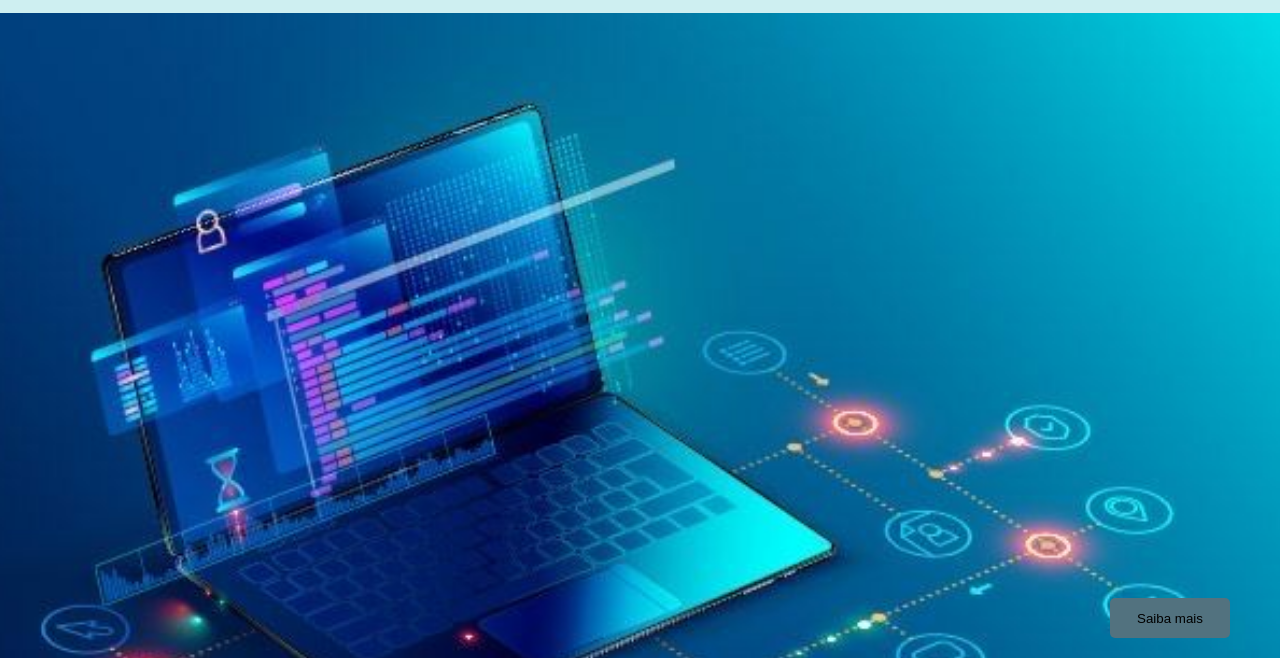
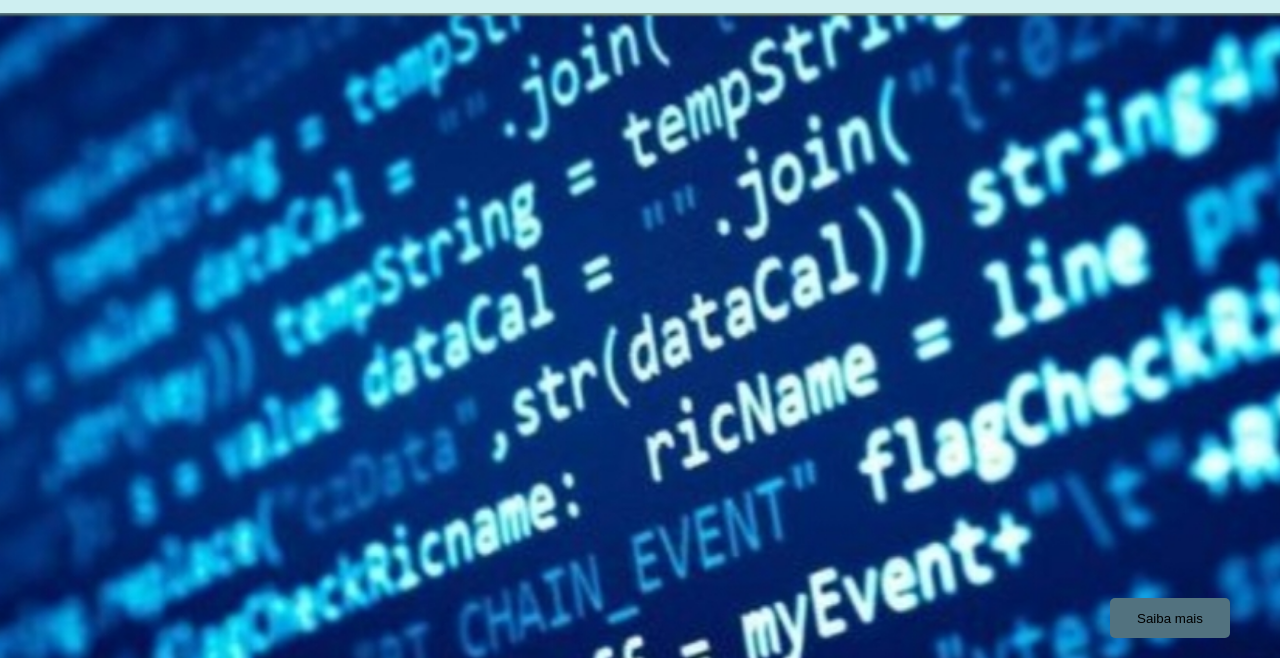
Before and after one commit to radjanio/tion-cursos, a plain HTML site: page index.html in a window 1280 px wide. Shown: the part 142-800 px from the top of the page. Drawn offline with Linux system fonts and the light colour scheme; a web font is replaced by a local one.

Commit message:
Update main.css

```diff
--- a/css/main.css
+++ b/css/main.css
@@ -164,7 +164,7 @@ body {
   .saiba-mais {
     width: 100%;
     height: 900px;
-    background: url(../imagens/banner/tech-banner.jpg);
+    background: url(../imagens/banner/background.jpg);
     background-size: cover;
     background-repeat: no-repeat;
     background-position: center;
```
